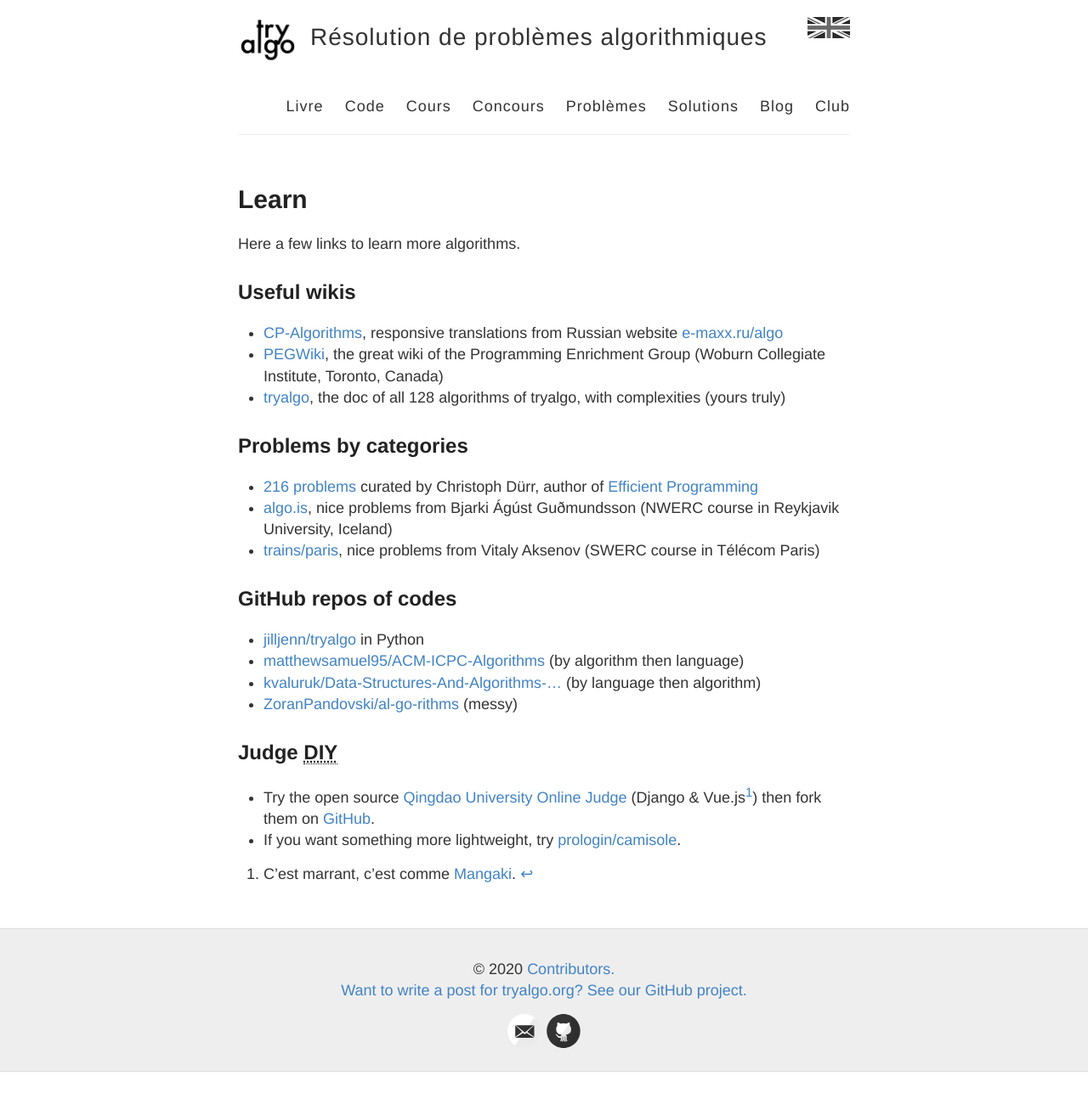
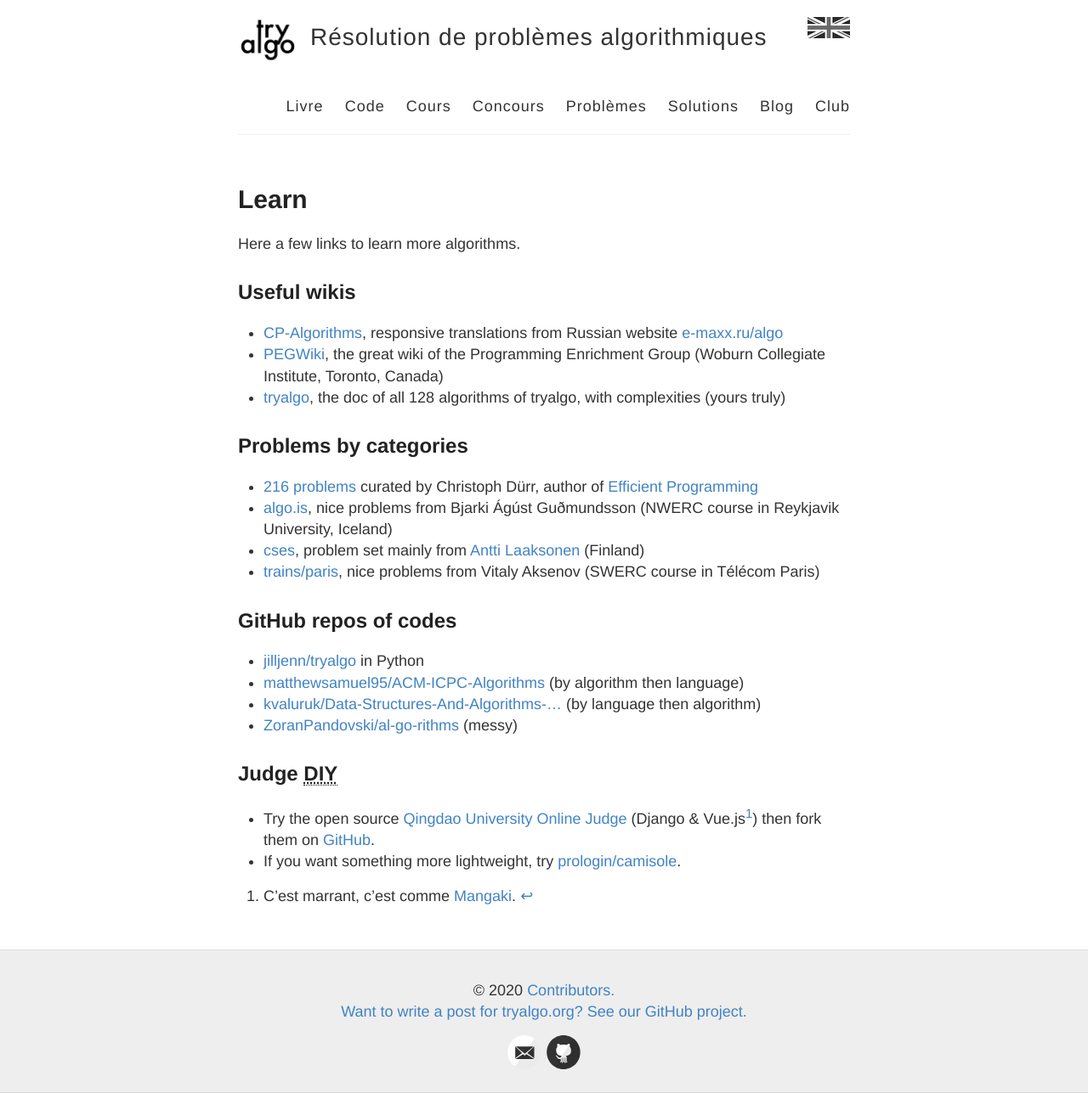
Before and after one commit to jilljenn/tryalgo.org, a Jekyll site: the page built from learn.md, in a window 1280 px wide. Shown: the whole page at 85% size. Built offline with Jekyll 4.4.1, drawn with Linux system fonts in a browser that asks for light colours; nearby versions of some CDN libraries; before the commit the page ends 1262 px from its top, so only the background shows below that.

Commit message:
leanr-cses

```diff
--- a/learn.md
+++ b/learn.md
@@ -15,6 +15,7 @@
 
 - [216 problems](/problems/) curated by Christoph Dürr, author of [Efficient Programming](/book/)
 - [algo.is](https://algo.is), nice problems from Bjarki Ágúst Guðmundsson (NWERC course in Reykjavik University, Iceland)
+- [cses](https://cses.fi/problemset/), problem set mainly from [Antti Laaksonen](https://www.cs.helsinki.fi/u/ahslaaks/) (Finland)
 - [trains/paris](http://neerc.ifmo.ru/trains/paris/), nice problems from Vitaly Aksenov (SWERC course in Télécom Paris)
 
 ## GitHub repos of codes
```
